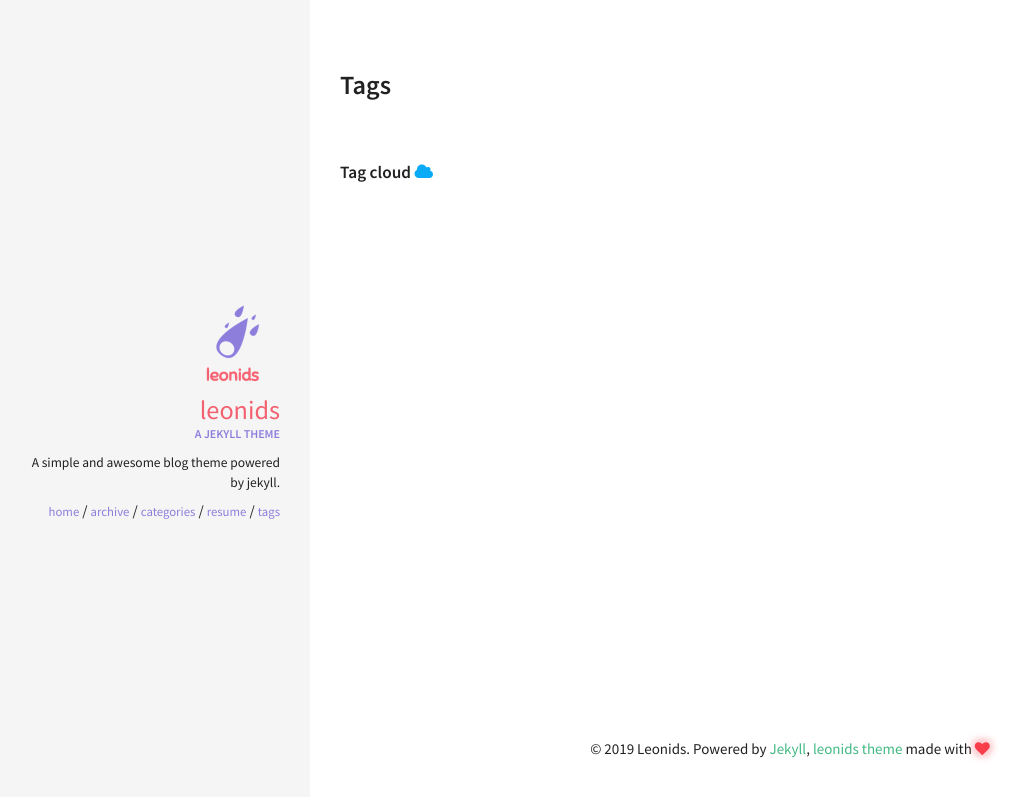
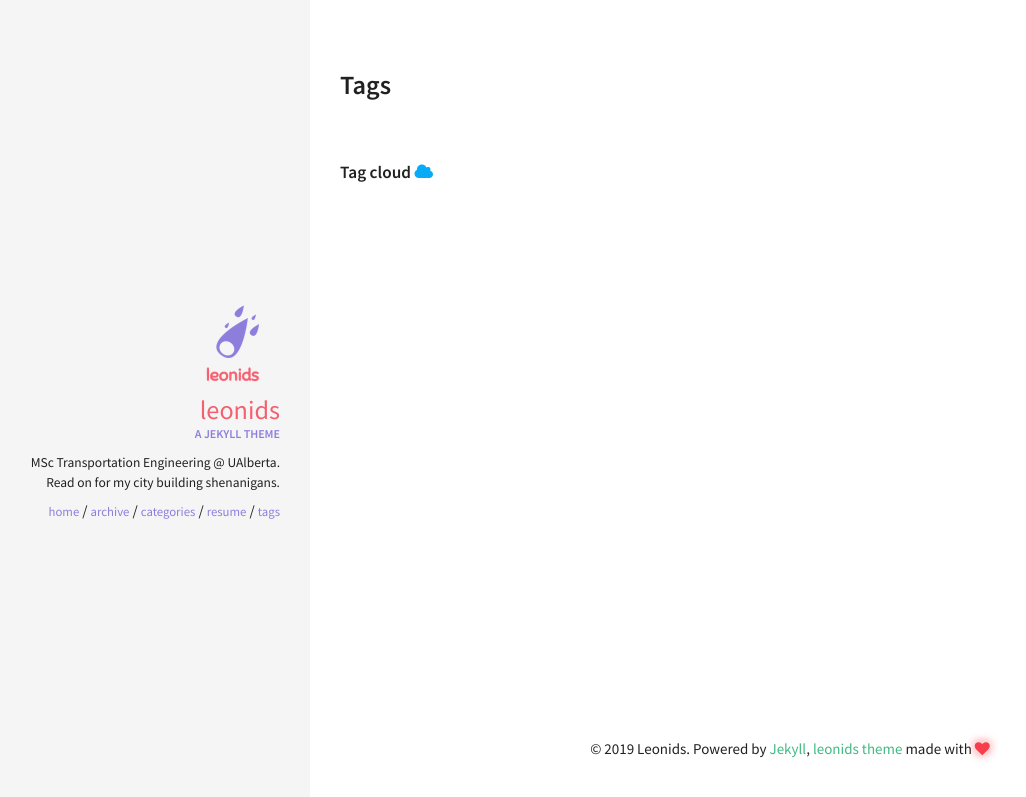
Before and after one commit to bryan7ran/bryantransit, a Jekyll site: the page built from tags.html, in a window 1280 px wide. Shown: the top 797 px of the page, without its empty margins (10-1036 px from the left). Built offline with Jekyll 4.4.1, drawn with Linux system fonts in a browser that asks for light colours.

Commit message:
two line changes

```diff
--- a/_config.yml
+++ b/_config.yml
@@ -3,7 +3,7 @@
 # Site wide configuration
 ####################################
 #
-title: Leonids
+title: Bryan Tran
 email:
 description: MSc Transportation Engineering @ UAlberta. Read on for my city building shenanigans.
 url: # the base hostname & protocol for your site
@@ -36,7 +36,7 @@
   name: Leonids
   avatar: leonids-logo.png
   job: "A jekyll theme"
-  bio: "A simple and awesome blog theme powered by jekyll."
+  bio: "MSc Transportation Engineering @ UAlberta. Read on for my city building shenanigans."
   email:
   disqus-shortname:
   twitter: #username
```
